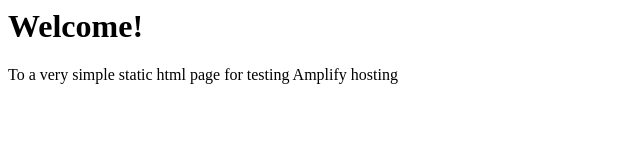
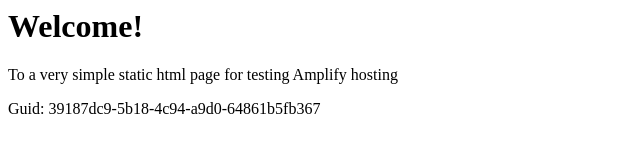
Before and after one commit to aws-aemilia-dub/Github-PR-Commit-Integration-Test-DoNotTouch-v1-preprod-eu-west-1, a website: page src/index.html in a window 1280 px wide. Shown: the whole page, without its empty margins (0-640 px from the left). Drawn offline with Linux system fonts and the light colour scheme.

Commit message:
commit from integ tests

```diff
--- a/src/index.html
+++ b/src/index.html
@@ -1,3 +1,5 @@
+
+
 <html lang="en">
 
 <head>
@@ -10,6 +12,6 @@
 <body>
     <h1>Welcome!</h1>
     <p>To a very simple static html page for testing Amplify hosting</p>
-</body>
+    <p>Guid: 39187dc9-5b18-4c94-a9d0-64861b5fb367</p></body>
 
 </html>
```
